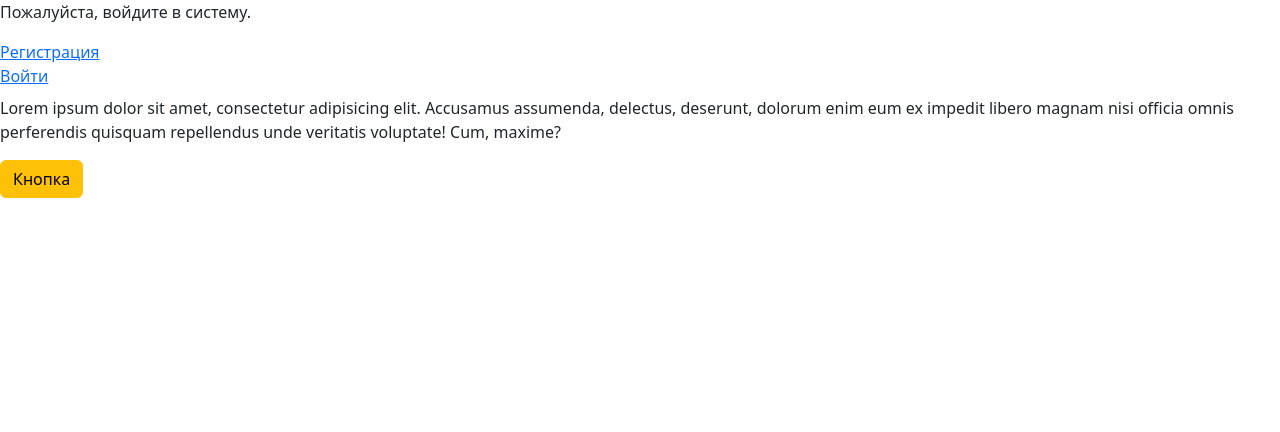
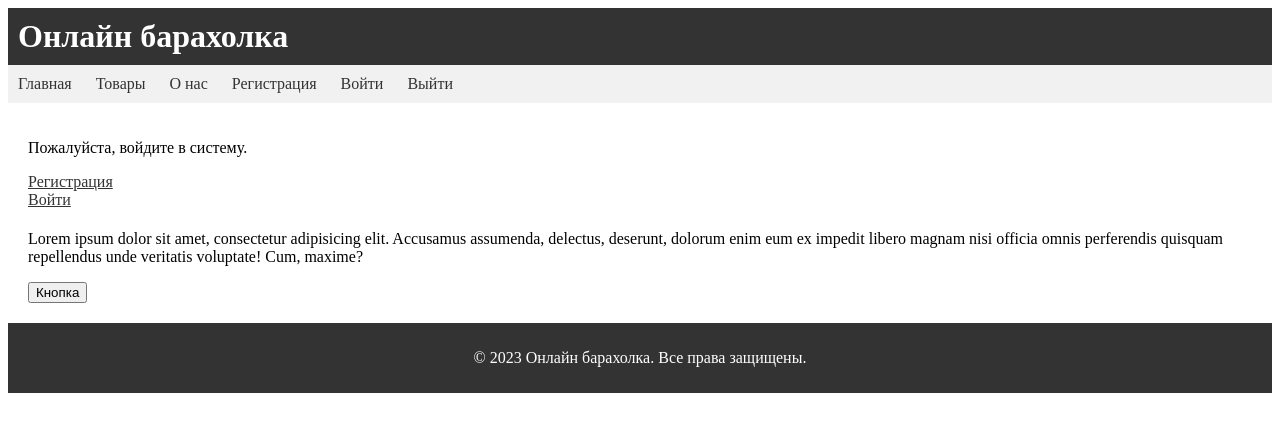
Before and after one commit to Exzemoc/market, a Django app: page / in a window 1280 px wide. Shown: the top 432 px of the page. Run offline with Django 4.2, Linux system fonts and the light colour scheme.

Commit message:
финал первого дня

```diff
--- /dev/null
+++ b/store/home/static/home/css/main.css
@@ -0,0 +1,55 @@
+/* Стили для шапки */
+header {
+    background-color: #333;
+    color: #fff;
+    padding: 10px;
+}
+
+header h1 {
+    margin: 0;
+}
+
+/* Стили для навигации */
+nav ul {
+    list-style-type: none;
+    margin: 0;
+    padding: 0;
+    background-color: #f1f1f1;
+}
+
+nav ul li {
+    display: inline-block;
+}
+
+nav ul li a {
+    display: block;
+    padding: 10px;
+    text-decoration: none;
+    color: #333;
+}
+
+nav ul li a:hover {
+    background-color: #ccc;
+}
+
+/* Стили для основного содержимого */
+main {
+    padding: 20px;
+}
+
+/* Стили для подвала */
+footer {
+    background-color: #333;
+    color: #fff;
+    padding: 10px;
+    text-align: center;
+}
+
+/* Стили для ссылок */
+a {
+    color: #333;
+}
+
+a:hover {
+    text-decoration: underline;
+}
--- a/store/home/templates/home/layout.html
+++ b/store/home/templates/home/layout.html
@@ -1,20 +1,33 @@
 {% load static %}
 <!DOCTYPE html>
-<html lang="en">
+<html>
 <head>
-    <meta charset="UTF-8">
-    <title>{% block title %}{% endblock  %}</title>
-    <link rel="stylesheet" href="https://cdn.jsdelivr.net/npm/bootstrap@5.2.3/dist/css/bootstrap.min.css">
-    <link rel="stylesheet" href="{% static 'main/css/main.css' %}">
+    <title>Онлайн барахолка</title>
+    <link rel="stylesheet" type="text/css" href="{% static 'css/main.css' %}">
+    <script src="{% static 'js/script.js' %}"></script>
 </head>
 <body>
-    <aside>
-        <div class="dates">
-</div>
-    </aside>
+    <header>
+        <h1>Онлайн барахолка</h1>
+    </header>
+
+    <nav>
+        <ul>
+            <li><a href="/">Главная</a></li>
+            <li><a href="/products/">Товары</a></li>
+            <li><a href="/about/">О нас</a></li>
+            <li><a href="/about/">Регистрация</a></li>
+            <li><a href="/about/">Войти</a></li>
+            <li><a href="/about/">Выйти</a></li>
+    </nav>
+
     <main>
-    {% block content %}
-    {% endblock  %}
+        {% block content %}
+        {% endblock %}
     </main>
+
+    <footer>
+        <p>&copy; 2023 Онлайн барахолка. Все права защищены.</p>
+    </footer>
 </body>
 </html>
--- a/store/main/settings.py
+++ b/store/main/settings.py
@@ -110,6 +110,10 @@
 
 STATIC_URL = 'static/'
 
+STATICFILES_DIRS = [
+    BASE_DIR / "home/static/home"
+]
+
 # Default primary key field type
 # https://docs.djangoproject.com/en/4.2/ref/settings/#default-auto-field
 
--- a/store/main/urls.py
+++ b/store/main/urls.py
@@ -1,9 +1,10 @@
 from django.contrib import admin
 from django.urls import path, include
-
+from django.conf.urls.static import static
+from django.conf import settings
 
 urlpatterns = [
     path('admin/', admin.site.urls),
     path('users/',include('users.urls')),
     path('',include('home.urls')),
-]
+] + static(settings.STATIC_URL, document_root=settings.STATIC_ROOT)
```
